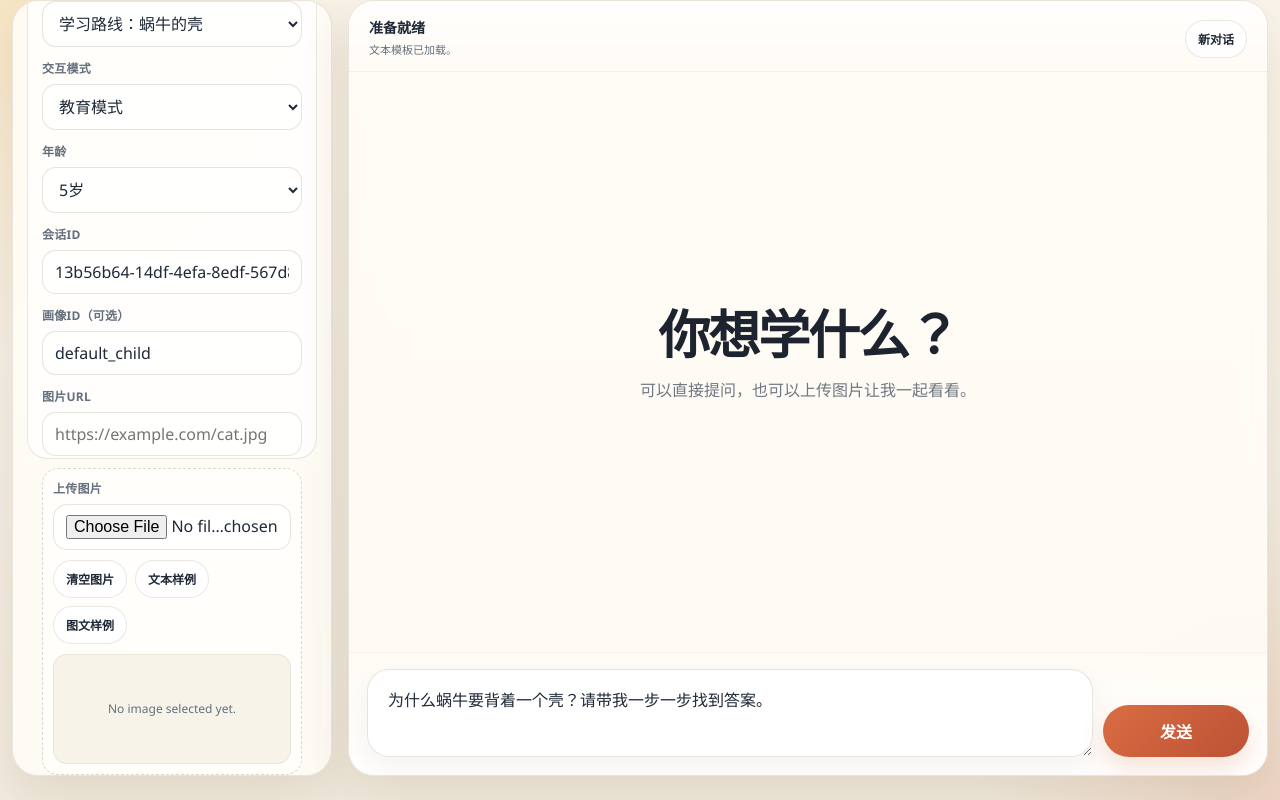
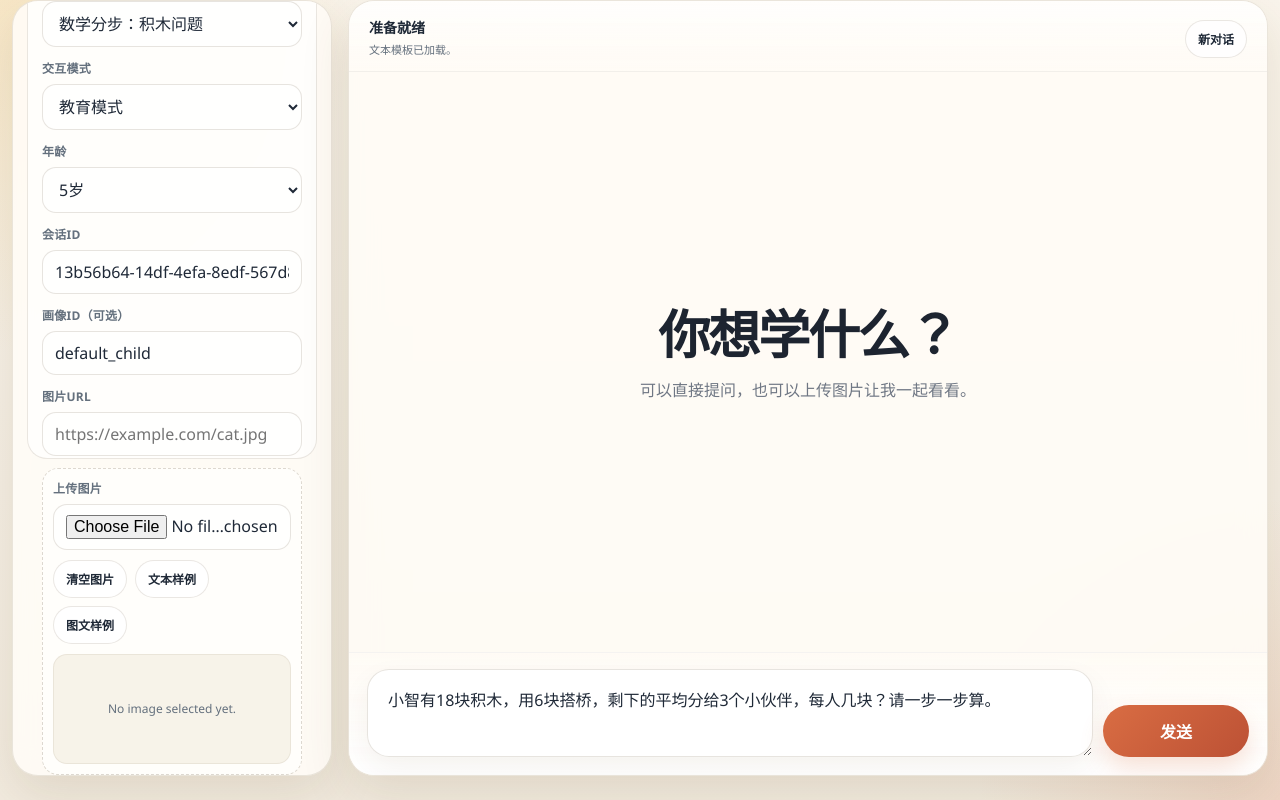
Before and after one commit to yuhuping/XiaoZhi-Agent, a plain HTML site: page app/frontend/index.html in a window 1280 px wide. Both pictures are taken after a click on the button "文本样例". Shown: the part 12-812 px from the top of the page. Drawn offline with Linux system fonts and the light colour scheme.

Commit message:
feat(playground): Add math Plan and Execute demo
Replace the retrieval-heavy example with a three-step arithmetic problem.
Show subtraction, equal sharing, and verification in the README animation.

Update the Playground template and regression assertion to match.

Co-Authored-By: Codex <noreply@openai.com>

```diff
--- a/app/frontend/index.html
+++ b/app/frontend/index.html
@@ -770,7 +770,7 @@
           <label for="template-select">模板</label>
           <select id="template-select">
             <option value="">选择模板</option>
-            <option value="text-only">学习路线：蜗牛的壳</option>
+            <option value="text-only">数学分步：积木问题</option>
             <option value="text-plus-image">图文理解：图片识别</option>
           </select>
         </div>
@@ -1486,7 +1486,7 @@
       clearImageSelection(true);
 
       if (templateName === "text-only") {
-        elements.text.value = "为什么蜗牛要背着一个壳？请带我一步一步找到答案。";
+        elements.text.value = "小智有18块积木，用6块搭桥，剩下的平均分给3个小伙伴，每人几块？请一步一步算。";
         elements.modeSelect.value = "education";
         elements.ageHint.value = DEFAULT_AGE_HINT;
         syncProfileIdWithMode();
```
Also changed, not shown: docs/assets/xiaozhi-playground-demo.gif, 2 other files.
